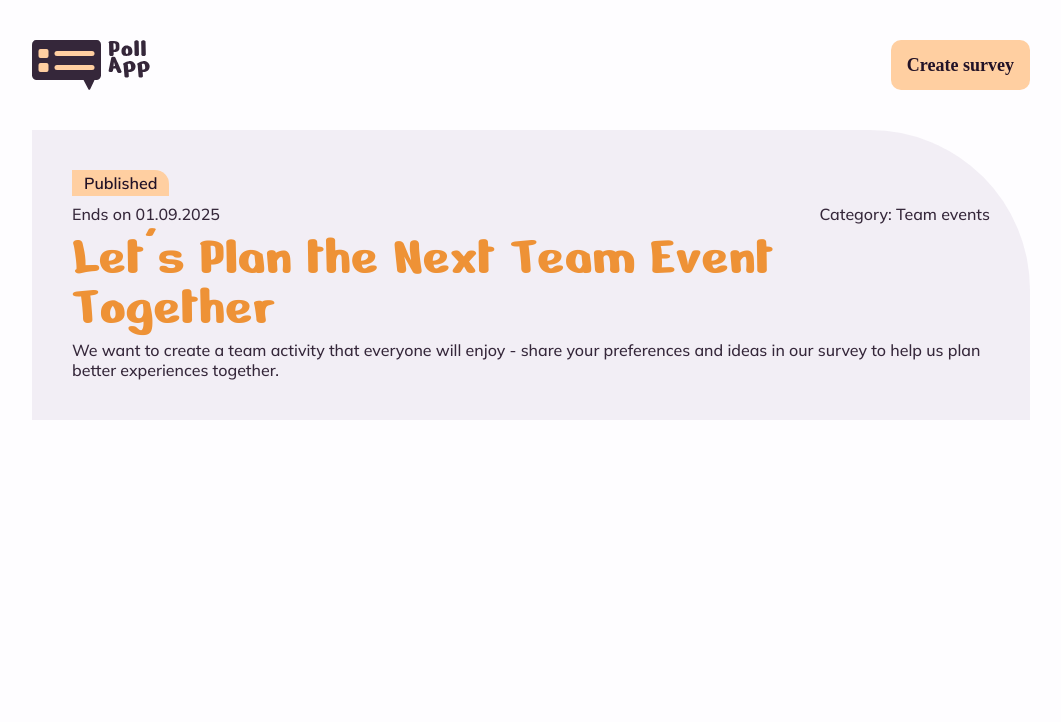
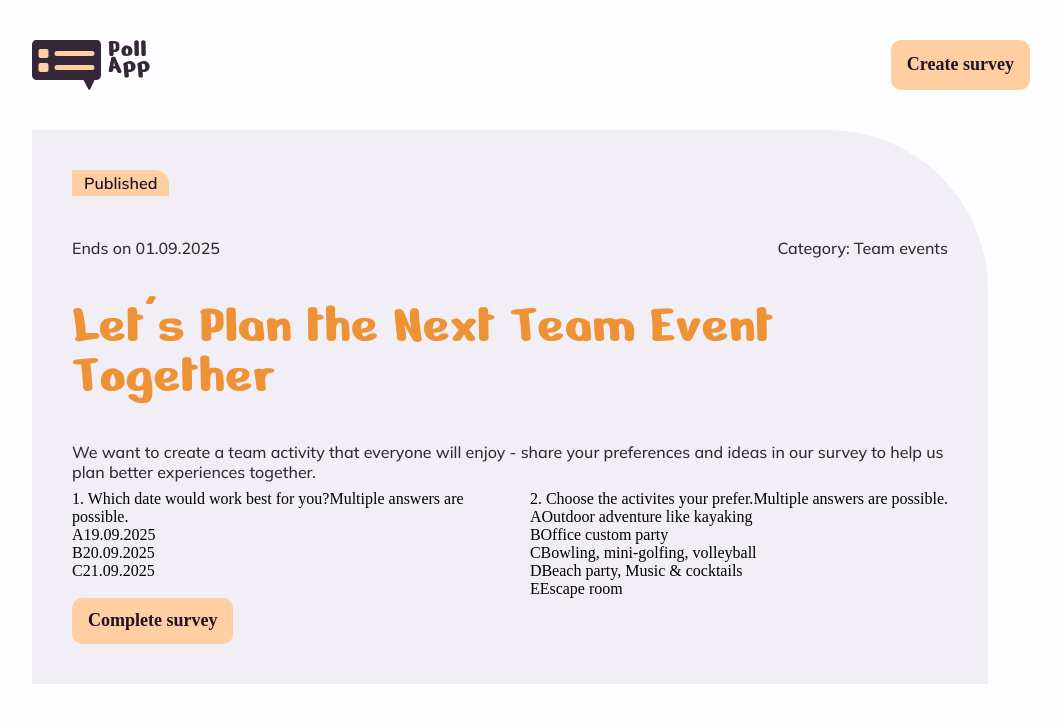
Before and after one commit to FelixWagner25/Poll_App, an Angular app: page / in a window 1280 px wide. Shown: the top 722 px of the page, without its empty margins (78-1139 px from the left). Built offline with nearby package versions, Linux system fonts and the light colour scheme; a web font is replaced by a local one.

Commit message:
feat: start styling questions section in survey results component

```diff
--- a/src/app/survey-results/survey-results.component.html
+++ b/src/app/survey-results/survey-results.component.html
@@ -5,6 +5,7 @@
   </div>
   <div class="fbox-row gap-42px">
     <div class="survey">
+      <div class="fbox-col-left gap-42px">
         <div class="status status--secondary">Published</div>
         <div class="survey__date-category-wrap survey__text">
           <span>Ends on 01.09.2025</span>
@@ -16,6 +17,60 @@
           ideas in our survey to help us plan better experiences together.
         </div>
       </div>
+      <form class="survey__form">
+        <div class="survey-questions-wrap">
+          <div class="survey__question">
+            <span>1. Which date would work best for you?</span>
+            <span class="survey__question--subline">Multiple answers are possible.</span>
+            <div class="survey__answer">
+              <span class="survey__answer--checkbox"></span>
+              <span class="survey__answer--selector">A</span>
+              <span class="survey__answer--text">19.09.2025</span>
+            </div>
+            <div class="survey__answer">
+              <span class="survey__answer--checkbox"></span>
+              <span class="survey__answer--selector">B</span>
+              <span class="survey__answer--text">20.09.2025</span>
+            </div>
+            <div class="survey__answer">
+              <span class="survey__answer--checkbox"></span>
+              <span class="survey__answer--selector">C</span>
+              <span class="survey__answer--text">21.09.2025</span>
+            </div>
+          </div>
+          <div class="survey__question">
+            <span>2. Choose the activites your prefer.</span>
+            <span class="survey__question--subline">Multiple answers are possible.</span>
+            <div class="survey__answer">
+              <span class="survey__answer--checkbox"></span>
+              <span class="survey__answer--selector">A</span>
+              <span class="survey__answer--text">Outdoor adventure like kayaking</span>
+            </div>
+            <div class="survey__answer">
+              <span class="survey__answer--checkbox"></span>
+              <span class="survey__answer--selector">B</span>
+              <span class="survey__answer--text">Office custom party</span>
+            </div>
+            <div class="survey__answer">
+              <span class="survey__answer--checkbox"></span>
+              <span class="survey__answer--selector">C</span>
+              <span class="survey__answer--text">Bowling, mini-golfing, volleyball</span>
+            </div>
+            <div class="survey__answer">
+              <span class="survey__answer--checkbox"></span>
+              <span class="survey__answer--selector">D</span>
+              <span class="survey__answer--text">Beach party, Music & cocktails</span>
+            </div>
+            <div class="survey__answer">
+              <span class="survey__answer--checkbox"></span>
+              <span class="survey__answer--selector">E</span>
+              <span class="survey__answer--text">Escape room</span>
+            </div>
+          </div>
+        </div>
+        <button class="btn btn--primary">Complete survey</button>
+      </form>
+    </div>
     <div class="results"></div>
   </div>
 </section>
--- a/src/app/survey-results/survey-results.component.scss
+++ b/src/app/survey-results/survey-results.component.scss
@@ -41,3 +41,9 @@ section {
     font-family: 'Mulish';
   }
 }
+
+.survey-questions-wrap {
+  display: grid;
+  grid-template-columns: auto auto;
+  gap: 24px;
+}
--- a/src/styles.scss
+++ b/src/styles.scss
@@ -36,6 +36,7 @@ h2 {
   @include abs.d-flex($gap: 10px);
   font-family: 'Nokora';
   @include abs.font(18px, 700);
+  line-height: 120%;
 
   &--primary {
     color: #221227;
--- a/src/styles/layout/_flexbox.scss
+++ b/src/styles/layout/_flexbox.scss
@@ -65,3 +65,7 @@
 .gap-40px {
   gap: 40px;
 }
+
+.gap-42px {
+  gap: 42px;
+}
```
Lines whose indentation alone changed are shown as unchanged.
